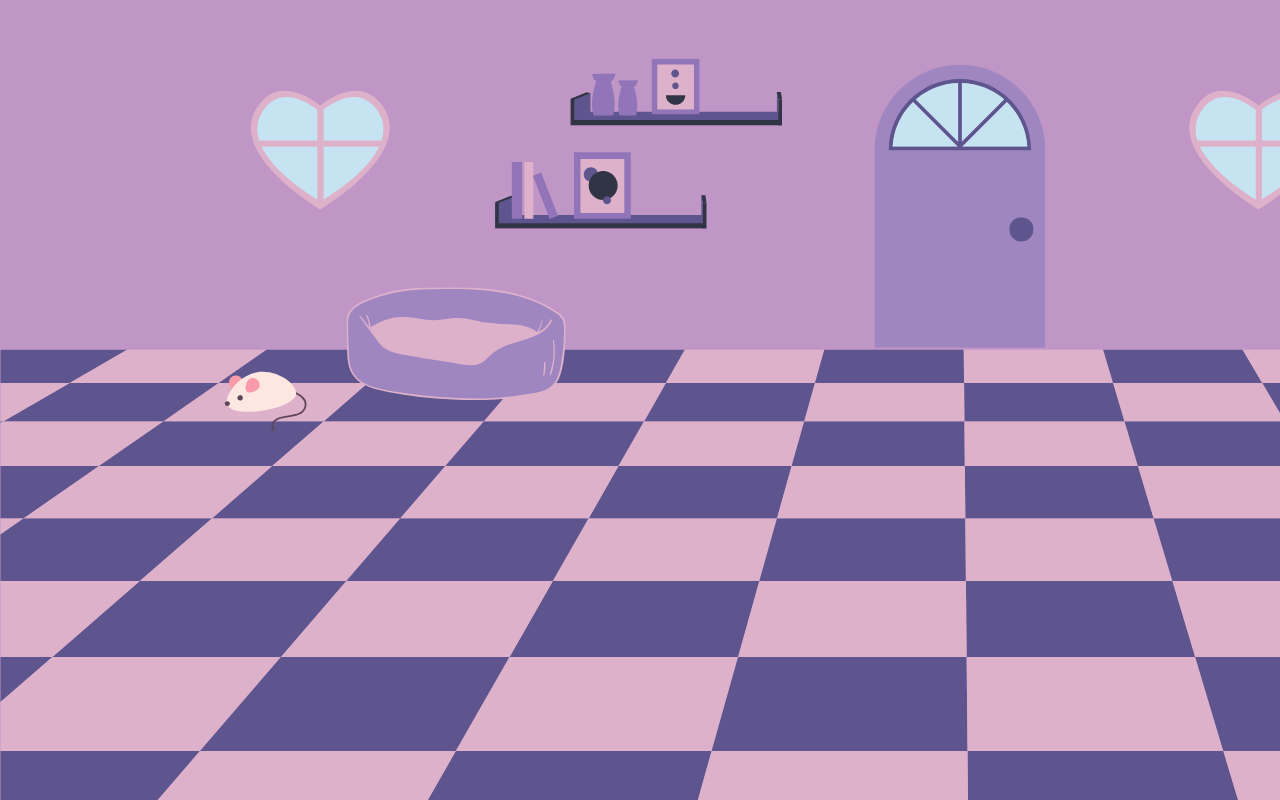
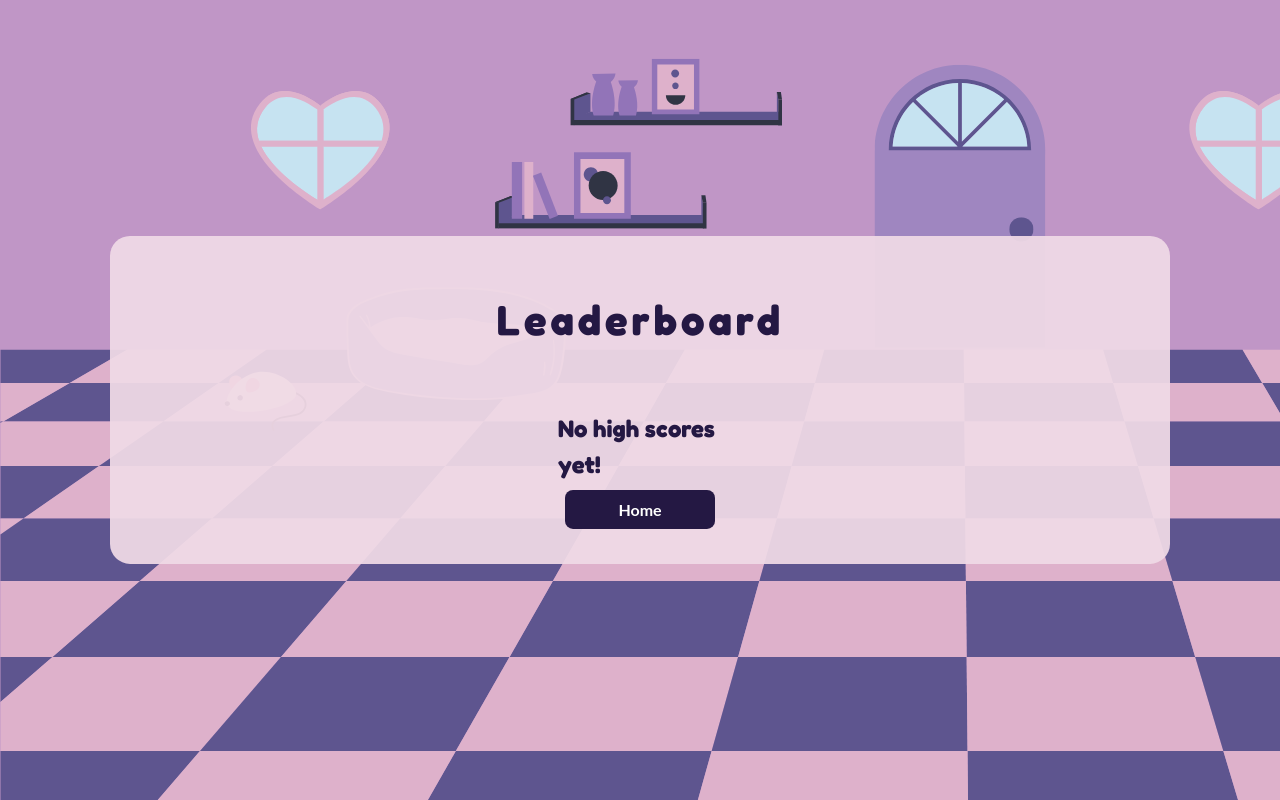
Before and after one commit to danielledonnelly/kittycones, a React (Vite) app: page /leaderboard in a window 1280 px wide. Before the commit this address had no page. Built offline with nearby package versions, Linux system fonts and the light colour scheme.

Commit message:
more routing

```diff
--- /dev/null
+++ b/src/About.jsx
@@ -0,0 +1,24 @@
+import { Link } from "react-router-dom";
+
+const About = () => {
+  return (
+    <div className="end screen end-screen">
+      <h1 className="end screen-title">About Kitty Cones</h1>
+      <p className="end screen-text">
+        Kitty Cones is a fun and fast-paced game where you serve ice cream to
+        hungry kitties! Click on the ingredients and match their orders before
+        time runs out. The faster you serve, the more coins you earn!
+      </p>
+      <p className="end screen-text">
+        Challenge yourself to beat your high score and climb the leaderboard!
+      </p>
+      <div className="button-group">
+        <Link to="/">
+          <button className="end screen-button">Home</button>
+        </Link>
+      </div>
+    </div>
+  );
+};
+
+export default About;
--- a/src/App.css
+++ b/src/App.css
@@ -121,6 +121,10 @@ body {
 
 .end {
   z-index: 3;
+}
+
+.end.screen-text {
+  text-align: left;
 }
 
 .end-screen {
@@ -294,13 +298,14 @@ body {
 .screen-text {
   font-size: 24px;
   line-height: 1.5;
-  margin-bottom: 30px;
+  margin-bottom: 0px;
   color: #241843;
   max-width: 70%;
   font-family: 'Fredoka', sans-serif;
   font-weight: bold;
   border-radius: 10px;
-  padding: 3%;
+  padding: 1%;
+  text-align: left;
 }
 
 .screen-button {
--- a/src/App.jsx
+++ b/src/App.jsx
@@ -1,8 +1,10 @@
-import { BrowserRouter as Router, Routes, Route } from "react-router-dom";
+import { Routes, Route } from "react-router-dom";
 import "./App.css";
 import Home from "./Home";
 import Game from "./Game";
+import About from "./About";
 import GameOver from "./GameOver";
+import Leaderboard from "./Leaderboard";
 
 function App() {
   return (
@@ -12,13 +14,13 @@ function App() {
         alt="Background"
         className="home-background"
       />
-      <Router>
-        <Routes>
-          <Route path="/" element={<Home />} />
-          <Route path="/game" element={<Game />} />
-          <Route path="/game-over" element={<GameOver />} />
-        </Routes>
-      </Router>
+      <Routes>
+        <Route path="/" element={<Home />} />
+        <Route path="/game" element={<Game />} />
+        <Route path="/about" element={<About />} />
+        <Route path="/game-over" element={<GameOver />} />
+        <Route path="/leaderboard" element={<Leaderboard />} />
+      </Routes>
     </div>
   );
 }
--- a/src/GameOver.jsx
+++ b/src/GameOver.jsx
@@ -13,7 +13,7 @@ const GameOver = () => {
     // Avoid duplicate entries by filtering out existing scores
     const updatedScores = [...savedScores, coins]
       .filter((score, index, self) => self.indexOf(score) === index) // Remove duplicates
-      .sort((a, b) => b - a) // Sort descending
+      .sort((a, b) => b - a); // Sort descending
 
     localStorage.setItem("highScores", JSON.stringify(updatedScores));
     setHighScores(updatedScores);
@@ -25,7 +25,6 @@ const GameOver = () => {
       return savedScores;
     });
   }, []);
-
 
   return (
     <div className="end screen end-screen">
@@ -39,9 +38,15 @@ const GameOver = () => {
           </div>
         ))}
       </div>
-      <Link to="/game">
-        <button className="end screen-button">Restart</button>
-      </Link>
+      <br/><br/><br/>
+      <div className="button-group">
+        <Link to="/game">
+          <button className="end screen-button">Restart</button>
+        </Link>
+        <Link to="/">
+          <button className="end screen-button">Home</button>
+        </Link>
+      </div>
     </div>
   );
 };
--- a/src/Home.jsx
+++ b/src/Home.jsx
@@ -13,18 +13,14 @@ const Home = () => {
         <Link to="/game">
           <button className="starting screen-button">Start</button>
         </Link>
-        <button
-          className="starting screen-button"
-          onClick={() => (window.location.href = "/about")}
-        >
-          About
-        </button>
-        <button
-          className="starting screen-button"
-          onClick={() => (window.location.href = "/leaderboard")}
-        >
-          Leaderboard
-        </button>
+
+        <Link to="/about">
+          <button className="starting screen-button">About</button>
+        </Link>
+
+        <Link to="/leaderboard">
+          <button className="starting screen-button">Leaderboard</button>
+        </Link>
       </div>
     </>
   );
--- /dev/null
+++ b/src/Leaderboard.jsx
@@ -0,0 +1,35 @@
+import { useEffect, useState } from "react";
+import { Link } from "react-router-dom";
+
+const Leaderboard = () => {
+  const [highScores, setHighScores] = useState([]);
+
+  useEffect(() => {
+    const savedScores = JSON.parse(localStorage.getItem("highScores")) || [];
+    setHighScores(savedScores.sort((a, b) => b - a)); // Sort descending
+  }, []);
+
+  return (
+    <div className="end screen end-screen">
+      <h1 className="end screen-title">Leaderboard</h1>
+      <div className="high-scores">
+        {highScores.length > 0 ? (
+          highScores.map((score, index) => (
+            <div key={index} className="high-score-item">
+              {index + 1}. {score}
+            </div>
+          ))
+        ) : (
+          <p className="end screen-text">No high scores yet!</p>
+        )}
+      </div>
+      <div className="button-group">
+        <Link to="/">
+          <button className="end screen-button">Home</button>
+        </Link>
+      </div>
+    </div>
+  );
+};
+
+export default Leaderboard;
```
Also changed, not shown: src/main.jsx (+8 -7 lines).
